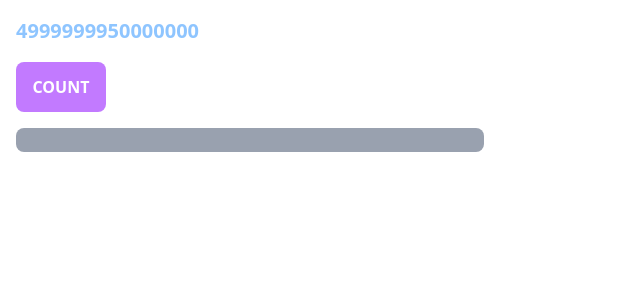
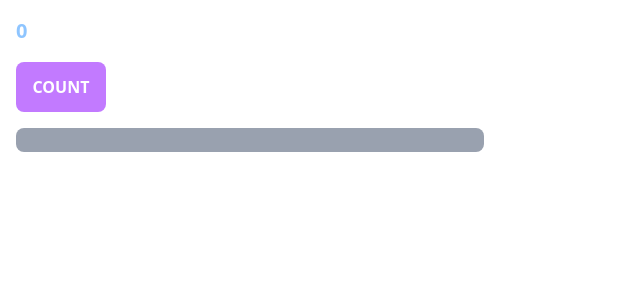
Before and after one commit to hosein8513/react-learning, a React (Vite) app: page / in a window 1280 px wide. Shown: the top 300 px of the page, without its empty margins (0-640 px from the left). Built offline with nearby package versions, Linux system fonts and the light colour scheme.

Commit message:
use-callback

```diff
--- a/src/Normalcomp.jsx
+++ b/src/Normalcomp.jsx
@@ -1,22 +1,17 @@
-import React, { useMemo, useState } from 'react';
+import React, { useCallback, useState } from 'react';
 
 const Normalcomp = () => {
     const [count, setcount] = useState(0)
     const [text, settext] = useState(" ")
 
-    const heavy = useMemo(() => {
-        let total = 0
-        for (let i = 0; i < 1e8; i++) {
-            total += i
-        }
-        console.log("heavy proccess started...");
-        return total + count
-
-    }, [count])
+   const todo =useCallback(()=>{
+console.log("number changed");
+setcount((prev)=>prev+1)
+   },[])
     return (
         <div className='flex flex-col p-4 gap-4'>
-           <span className='text-[20px] font-semibold text-blue-300'>{heavy}</span>
-           <button className='w-[90px] h-[50px] bg-purple-400 text-white font-semibold rounded-lg' onClick={()=>{setcount((prev)=>prev +1)}}>COUNT</button>
+           <span className='text-[20px] font-semibold text-blue-300'>{count}</span>
+           <button className='w-[90px] h-[50px] bg-purple-400 text-white font-semibold rounded-lg' onClick={todo}>COUNT</button>
            <input value={text} onChange={(e)=>settext(e.target.value)} className='bg-gray-400 rounded-lg'/>
         </div>
     );
```
